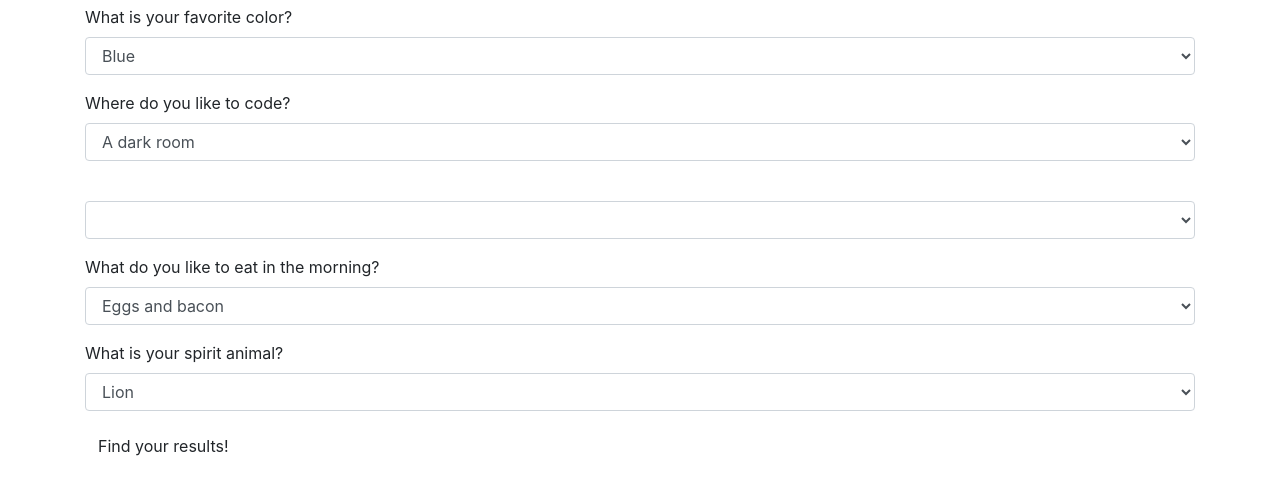
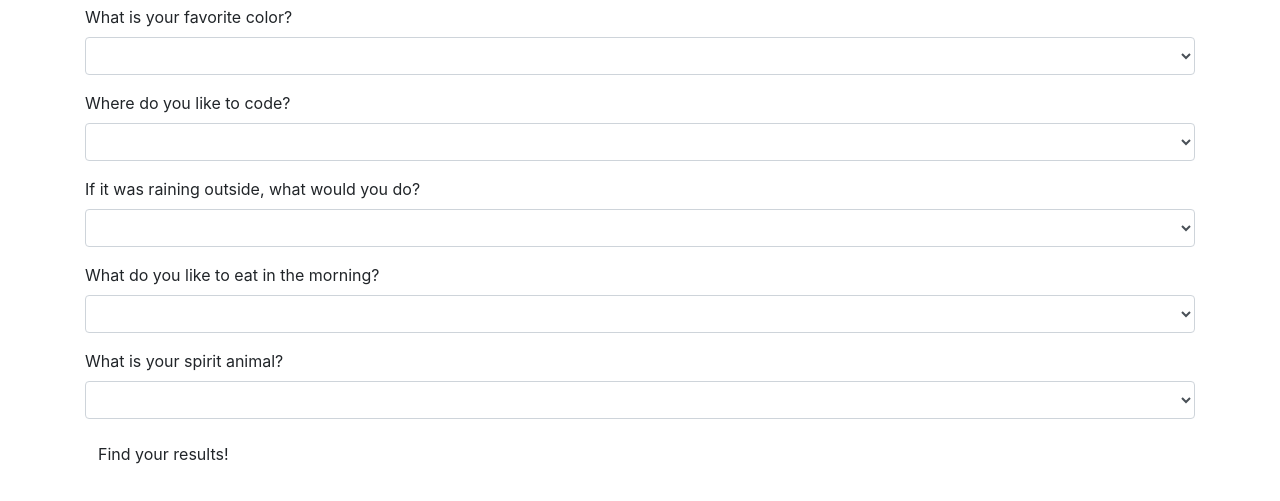
Before and after one commit to cmurphy518/language-suggester, a plain HTML site: page index.html in a window 1280 px wide. Shown: the part 51-552 px from the top of the page. Drawn offline with Linux system fonts and the light colour scheme.

Commit message:
change amount to select from to include a blank option at the beginning

```diff
--- a/index.html
+++ b/index.html
@@ -13,48 +13,54 @@
     <form id="lang-form">
       <div class="form-group">
         <label for="question1">What is your favorite color?</label>
-        <select class="form-control" id="fav-color">
-          <option value="1">Blue</option>
-          <option value="2">Green</option>
-          <option value="3">Yellow</option>
+        <select class="form-control" id="fav-color" required>
+          <option value="1"></option>
+          <option value="2">Blue</option>
+          <option value="3">Green</option>
+          <option value="4">Yellow</option>
         </select>
       </div>
       <div class ="form-group">
         <label for="question2">Where do you like to code?</label>
-        <select class="form-control" id="location">
-          <option value="1">A dark room</option>
-          <option value="2">In a coffee shop</option>
-          <option value="3">At the office</option>
+        <select class="form-control" id="location" required>
+          <option value="1"></option>
+          <option value="2">A dark room</option>
+          <option value="3">In a coffee shop</option>
+          <option value="4">At the office</option>
         </select>
       </div>
       <div class="form-group">
-        <label for="question3"></label>
-        <select class="form-control" id="">
+        <label for="question3">If it was raining outside, what would you do?</label>
+        <select class="form-control" id="rain" required>
           <option value="1"></option>
-          <option value="2"></option>
-          <option value="3"></option>
+          <option value="2">Stay inside</option>
+          <option value="3">Go jump in puddles!</option>
+          <option value="4">Go for a hike without a rain jacket</option>
         </select>
       </div>
       <div class="form-group">
         <label for="question4">What do you like to eat in the morning?</label>
-        <select class="form-control" id="breakfast">
-          <option value="1">Eggs and bacon</option>
-          <option value="2">Cereal</option>
-          <option value="3">Just black coffee</option>
+        <select class="form-control" id="breakfast" required>
+          <option value="1"></option>
+          <option value="2">Eggs and bacon</option>
+          <option value="3">Cereal</option>
+          <option value="4">Just black coffee</option>
         </select>
       </div>
       <div class ="form-group">
         <label for="question5">What is your spirit animal?</label>
-        <select class="form-control" id="animal">
-          <option value="1">Lion</option>
-          <option value="2">Whale</option>
-          <option value="3">Blue jay</option>
+        <select class="form-control" id="animal" required>
+          <option value="1"></option>
+          <option value="2">Lion</option>
+          <option value="3">Whale</option>
+          <option value="4">Blue jay</option>
         </select>
       </div>
       <button type="submit" class="btn">Find your results!</button>
     </form>
+    <br>
     <div id="results">
-      <p>You got <span id="language-result"></span>!</p>
+      <p>You got <span id="language"></span>!</p>
     </div>
   </div>
 </body>
```
